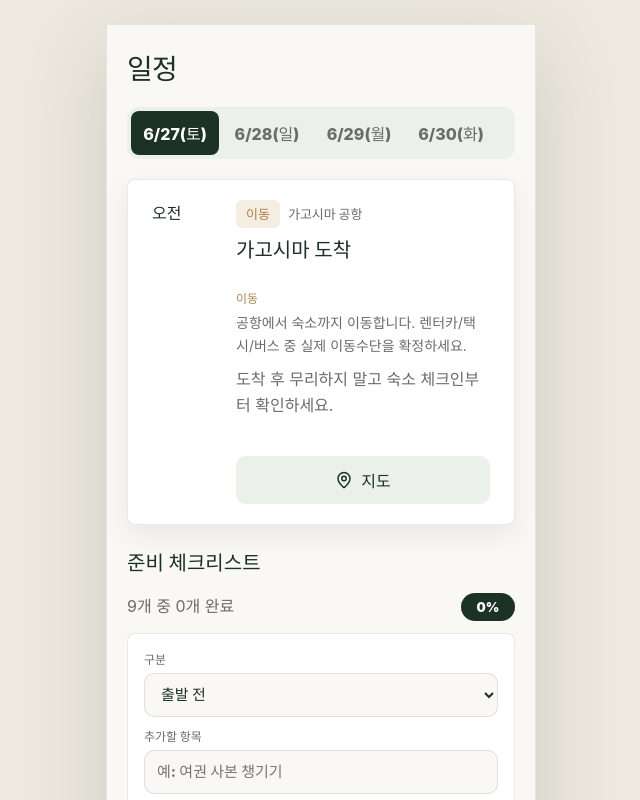
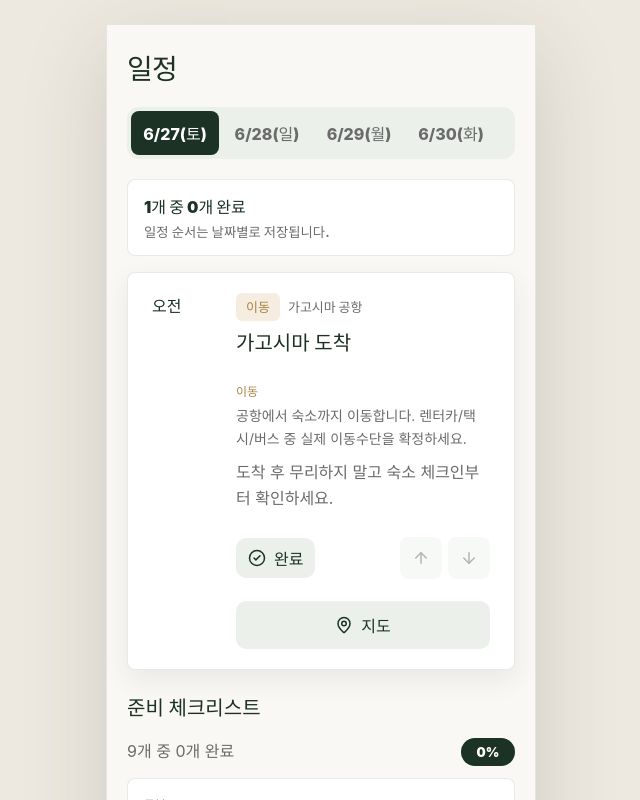
Before and after one commit to hjh6709/for_Kagoshima_travel, a React (Vite) app: page / in a window 1280 px wide. Both pictures are taken after a click on the button "일정 보기". Shown: the top 800 px of the page, without its empty margins (319-959 px from the left). Built offline with nearby package versions, Linux system fonts and the light colour scheme; a web font is replaced by a local one.

Commit message:
feat(web): 일정 완료와 순서 조정 추가

```diff
--- a/src/App.tsx
+++ b/src/App.tsx
@@ -1,10 +1,12 @@
 import {
   AlertTriangle,
+  ArrowDown,
+  ArrowUp,
   CalendarDays,
   CheckCircle2,
   Copy,
   Home,
-  Map,
+  Map as MapIcon,
   MapPin,
   Plane,
   PlusCircle,
@@ -34,12 +36,13 @@ type TripDates = {
 };
 type ChecklistCategory = ChecklistItem["category"];
 type CustomChecklistItem = ChecklistItem & { custom: true };
+type ScheduleOrderByDate = Record<string, string[]>;
 
 const tabs: Array<{ id: Tab; label: string; icon: typeof Home }> = [
   { id: "today", label: "오늘", icon: Home },
   { id: "schedule", label: "전체 일정", icon: CalendarDays },
   { id: "flight", label: "항공", icon: Plane },
-  { id: "map", label: "지도", icon: Map },
+  { id: "map", label: "지도", icon: MapIcon },
   { id: "concierge", label: "긴급", icon: Shield },
 ];
 
@@ -148,6 +151,53 @@ function getSavedCustomChecklist(): CustomChecklistItem[] {
   }
 }
 
+function getSavedScheduleCompletions(): Record<string, boolean> {
+  const saved = window.localStorage.getItem("kagoshima-schedule-completions");
+  try {
+    const parsed = saved ? JSON.parse(saved) : {};
+    if (!parsed || typeof parsed !== "object" || Array.isArray(parsed)) return {};
+
+    return Object.fromEntries(
+      Object.entries(parsed).filter((entry): entry is [string, boolean] => {
+        const [id, completed] = entry;
+        return typeof id === "string" && typeof completed === "boolean";
+      })
+    );
+  } catch {
+    return {};
+  }
+}
+
+function getSavedScheduleOrder(): ScheduleOrderByDate {
+  const saved = window.localStorage.getItem("kagoshima-schedule-order");
+  try {
+    const parsed = saved ? JSON.parse(saved) : {};
+    if (!parsed || typeof parsed !== "object" || Array.isArray(parsed)) return {};
+
+    return Object.fromEntries(
+      Object.entries(parsed).filter((entry): entry is [string, string[]] => {
+        const [date, ids] = entry;
+        return isDateValue(date) && Array.isArray(ids) && ids.every((id) => typeof id === "string");
+      })
+    );
+  } catch {
+    return {};
+  }
+}
+
+function getOrderedSchedulesForDate(date: string, orderByDate: ScheduleOrderByDate): ScheduleItem[] {
+  const baseSchedules = schedules.filter((item) => item.date === date);
+  const order = orderByDate[date];
+  if (!order) return baseSchedules;
+
+  const orderIndex = new Map(order.map((id, index) => [id, index]));
+  return [...baseSchedules].sort((left, right) => {
+    const leftIndex = orderIndex.get(left.id) ?? Number.MAX_SAFE_INTEGER;
+    const rightIndex = orderIndex.get(right.id) ?? Number.MAX_SAFE_INTEGER;
+    return leftIndex - rightIndex;
+  });
+}
+
 function App() {
   const contentRef = useRef<HTMLDivElement>(null);
   const [activeTab, setActiveTab] = useState<Tab>("today");
@@ -157,6 +207,8 @@ function App() {
   const [customChecklistItems, setCustomChecklistItems] = useState<CustomChecklistItem[]>(getSavedCustomChecklist);
   const [newChecklistTitle, setNewChecklistTitle] = useState("");
   const [newChecklistCategory, setNewChecklistCategory] = useState<ChecklistCategory>("before");
+  const [completedSchedules, setCompletedSchedules] = useState<Record<string, boolean>>(getSavedScheduleCompletions);
+  const [scheduleOrderByDate, setScheduleOrderByDate] = useState<ScheduleOrderByDate>(getSavedScheduleOrder);
   const [checkedItems, setCheckedItems] = useState<Record<string, boolean>>(() => {
     const saved = window.localStorage.getItem("kagoshima-checklist");
     try {
@@ -167,8 +219,12 @@ function App() {
   });
 
   const dates = useMemo(() => Array.from(new Set(schedules.map((item) => item.date))), []);
-  const selectedSchedules = schedules.filter((item) => item.date === selectedDate);
+  const selectedSchedules = useMemo(
+    () => getOrderedSchedulesForDate(selectedDate, scheduleOrderByDate),
+    [selectedDate, scheduleOrderByDate]
+  );
   const nextSchedule = schedules[0];
+  const completedScheduleCount = selectedSchedules.filter((item) => completedSchedules[item.id]).length;
   const allChecklist = useMemo(() => [...checklist, ...customChecklistItems], [customChecklistItems]);
   const completedCount = allChecklist.filter((item) => checkedItems[item.id]).length;
   const groupedChecklist = useMemo(
@@ -243,6 +299,31 @@ function App() {
     delete nextCheckedItems[id];
     setCheckedItems(nextCheckedItems);
     window.localStorage.setItem("kagoshima-checklist", JSON.stringify(nextCheckedItems));
+  }
+
+  function saveCompletedSchedules(next: Record<string, boolean>) {
+    setCompletedSchedules(next);
+    window.localStorage.setItem("kagoshima-schedule-completions", JSON.stringify(next));
+  }
+
+  function toggleScheduleComplete(id: string) {
+    saveCompletedSchedules({ ...completedSchedules, [id]: !completedSchedules[id] });
+  }
+
+  function saveScheduleOrder(next: ScheduleOrderByDate) {
+    setScheduleOrderByDate(next);
+    window.localStorage.setItem("kagoshima-schedule-order", JSON.stringify(next));
+  }
+
+  function moveSchedule(scheduleID: string, direction: "up" | "down") {
+    const currentOrder = selectedSchedules.map((item) => item.id);
+    const currentIndex = currentOrder.indexOf(scheduleID);
+    const nextIndex = direction === "up" ? currentIndex - 1 : currentIndex + 1;
+    if (currentIndex < 0 || nextIndex < 0 || nextIndex >= currentOrder.length) return;
+
+    const nextOrder = [...currentOrder];
+    [nextOrder[currentIndex], nextOrder[nextIndex]] = [nextOrder[nextIndex], nextOrder[currentIndex]];
+    saveScheduleOrder({ ...scheduleOrderByDate, [selectedDate]: nextOrder });
   }
 
   return (
@@ -340,15 +421,23 @@ function App() {
                   </button>
                 ))}
               </div>
+              <div className="schedule-summary">
+                <span>
+                  {selectedSchedules.length}개 중 {completedScheduleCount}개 완료
+                </span>
+                <small>일정 순서는 날짜별로 저장됩니다.</small>
+              </div>
               <div className="card-stack">
-                {selectedSchedules.map((item) => {
+                {selectedSchedules.map((item, index) => {
                   const place = getPlace(item.placeId);
+                  const isCompleted = completedSchedules[item.id];
                   return (
-                    <article className="schedule-card" key={item.id}>
+                    <article className={`schedule-card ${isCompleted ? "completed" : ""}`} key={item.id}>
                       <span className="time">{item.time}</span>
                       <div className="schedule-content">
                         <div className="schedule-meta">
                           <span className="pill subtle">{scheduleTypeLabels[item.type]}</span>
+                          {isCompleted && <span className="pill completed-pill">완료</span>}
                           {place && <span className="place-label">{place.name}</span>}
                         </div>
                         <h2>{item.title}</h2>
@@ -365,6 +454,36 @@ function App() {
                           </p>
                         )}
                         {item.parentMemo && <p className="muted">{item.parentMemo}</p>}
+                        <div className="schedule-actions">
+                          <button
+                            className="secondary-button compact-button"
+                            onClick={() => toggleScheduleComplete(item.id)}
+                            type="button"
+                          >
+                            <CheckCircle2 size={18} />
+                            {isCompleted ? "완료 취소" : "완료"}
+                          </button>
+                          <div className="schedule-move-actions" aria-label={`${item.title} 순서 변경`}>
+                            <button
+                              aria-label={`${item.title} 위로 이동`}
+                              className="icon-button neutral"
+                              disabled={index === 0}
+                              onClick={() => moveSchedule(item.id, "up")}
+                              type="button"
+                            >
+                              <ArrowUp size={18} />
+                            </button>
+                            <button
+                              aria-label={`${item.title} 아래로 이동`}
+                              className="icon-button neutral"
+                              disabled={index === selectedSchedules.length - 1}
+                              onClick={() => moveSchedule(item.id, "down")}
+                              type="button"
+                            >
+                              <ArrowDown size={18} />
+                            </button>
+                          </div>
+                        </div>
                         <a
                           className="secondary-button"
                           href={getMapUrl(place)}
--- a/src/styles.css
+++ b/src/styles.css
@@ -277,6 +277,15 @@ p {
   padding: 20px 24px;
 }
 
+.schedule-card.completed {
+  background: var(--c-green-light);
+  opacity: 0.78;
+}
+
+.schedule-card.completed h2 {
+  text-decoration: line-through;
+}
+
 .schedule-content {
   display: grid;
   gap: 10px;
@@ -293,6 +302,42 @@ p {
   color: var(--c-muted);
   font-size: 13px;
   font-weight: 800;
+}
+
+.completed-pill {
+  background: var(--c-green);
+  color: #ffffff;
+}
+
+.schedule-summary {
+  display: grid;
+  gap: 4px;
+  margin: 0 0 16px;
+  padding: 14px 16px;
+  border-radius: 8px;
+  background: var(--c-surface);
+  border: 1px solid rgba(36, 48, 47, 0.1);
+}
+
+.schedule-summary span {
+  font-weight: 900;
+}
+
+.schedule-summary small {
+  color: var(--c-muted);
+  font-weight: 700;
+}
+
+.schedule-actions {
+  display: flex;
+  align-items: center;
+  justify-content: space-between;
+  gap: 10px;
+}
+
+.schedule-move-actions {
+  display: flex;
+  gap: 6px;
 }
 
 .schedule-detail {
@@ -483,6 +528,16 @@ p {
   place-items: center;
 }
 
+.icon-button.neutral {
+  background: var(--c-green-light);
+  color: var(--c-green);
+}
+
+.icon-button:disabled {
+  cursor: not-allowed;
+  opacity: 0.35;
+}
+
 .check-summary {
   display: flex;
   align-items: center;
@@ -588,6 +643,10 @@ p {
   transition: transform 0.1s;
 }
 
+.icon-button:disabled:active {
+  transform: none;
+}
+
 .section-block.compact {
   margin-top: 0;
 }
```
